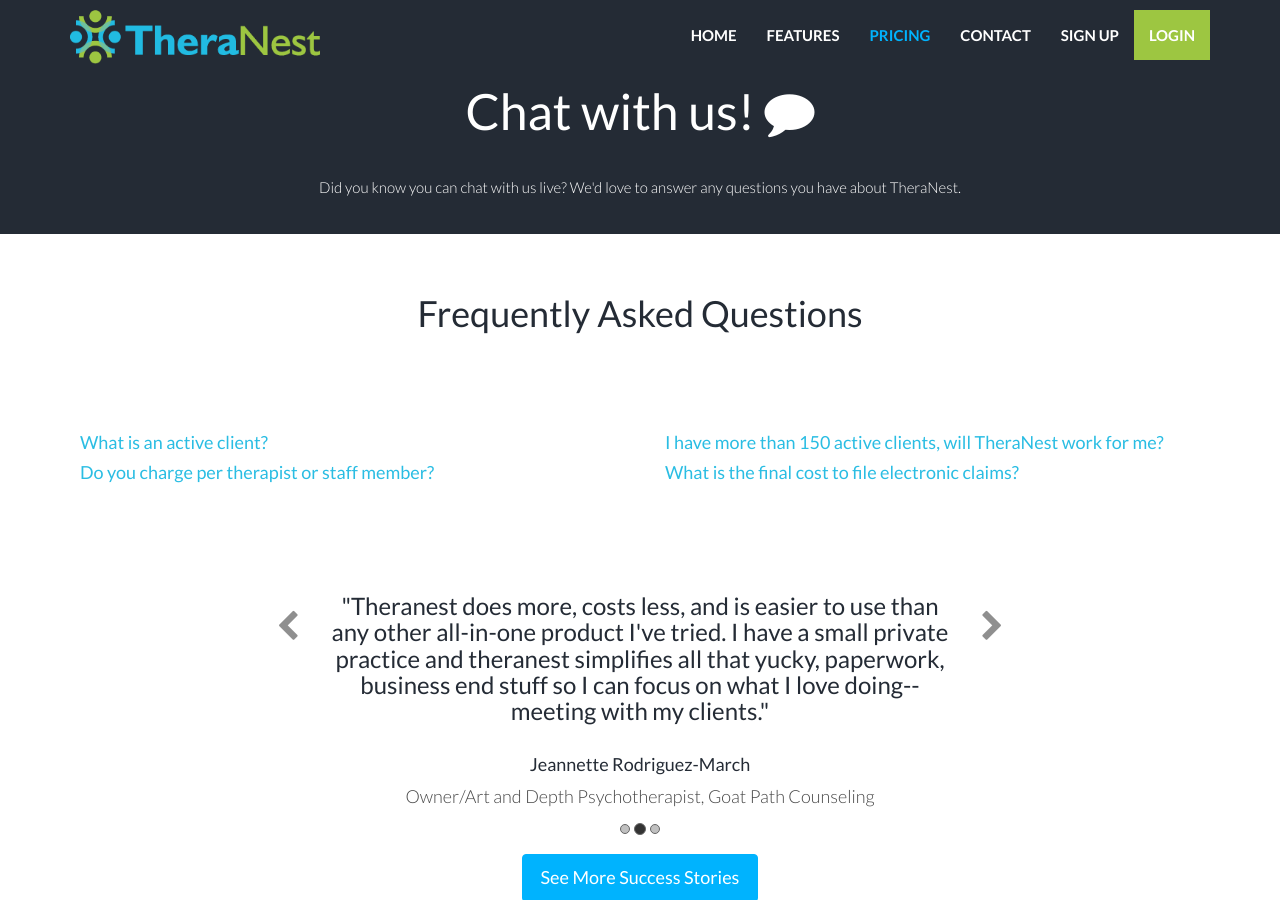
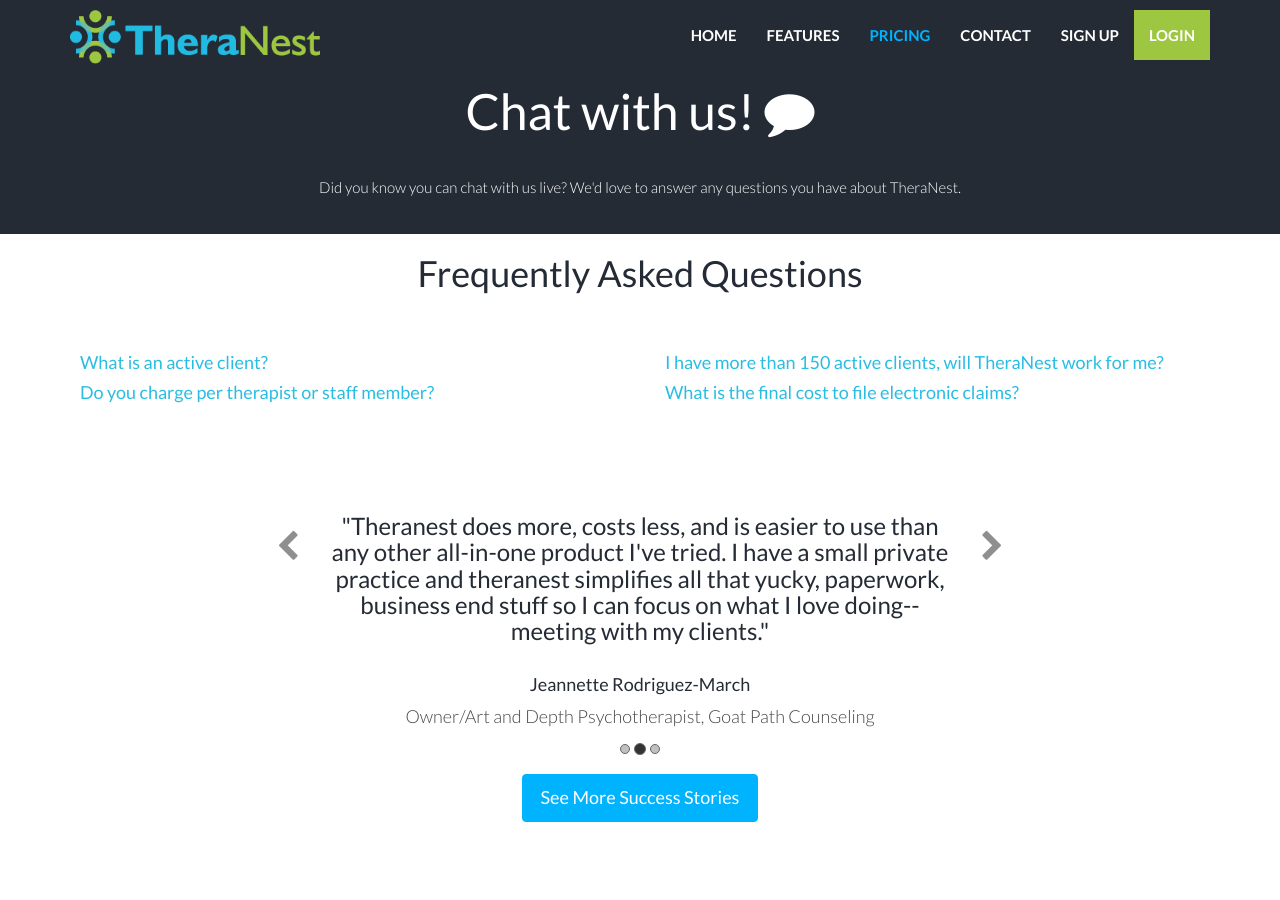
Before and after one commit to kaylacille/theranest-update, a Jekyll site: the page built from pricing.html, in a window 1280 px wide and 900 px high, scrolled down 713 px. Built offline with Jekyll 4.4.1, drawn with Linux system fonts in a browser that asks for light colours; nearby versions of some CDN libraries.

```diff
--- a/pricing.html
+++ b/pricing.html
@@ -71,7 +71,7 @@
 </div><! --/container -->
 </div><! --/twrap -->
 
-<div class="container mtb centered">
+<div class="container centered">
     <div class="row">
         <div class="col-lg-8 col-lg-offset-2">
             <h1>Frequently Asked Questions</h1>
```
